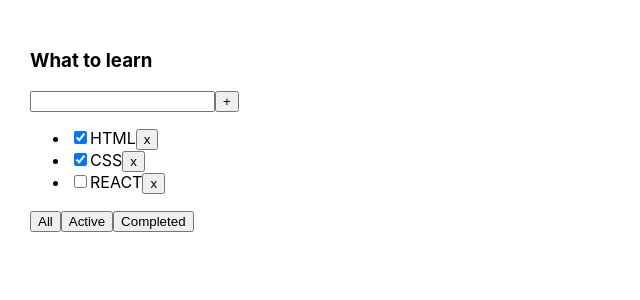
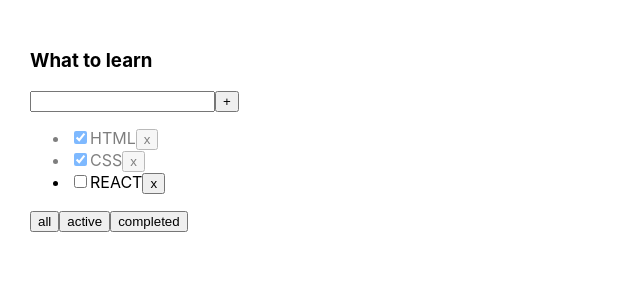
Before and after one commit to Pavelnagai/todolist, a React (Create React App) app: page / in a window 1280 px wide. Shown: the top 300 px of the page, without its empty margins (0-640 px from the left). Built offline with nearby package versions, Linux system fonts and the light colour scheme.

Commit message:
refactoring

```diff
--- a/src/App.css
+++ b/src/App.css
@@ -6,3 +6,13 @@
 .App > div {
   margin-right: 50px;
 }
+.is-done {
+  opacity: 0.5;
+}
+.active-filter {
+  background-color: aquamarine;
+}
+.error {
+  outline: none;
+  border: 2px solid red;
+}
--- a/src/App.tsx
+++ b/src/App.tsx
@@ -29,7 +29,10 @@ function App() {
         }
         setTasks([...tasks, newTask])
     }
-
+    const changeTaskStatus = (tasksID: string, isDone: boolean) => {
+        const updatedTasks = tasks.map(t => t.id === tasksID ? {...t, isDone: isDone} : t)
+        setTasks(updatedTasks)
+    }
     let tasksForRender = tasks
     if (filter === "active") {
         tasksForRender = tasks.filter(t => t.isDone === false)
@@ -48,6 +51,8 @@ function App() {
                 removeTask={removeTask}
                 changeFilter={changeFilter}
                 addTask={addTask}
+                changeTaskStatus={changeTaskStatus}
+                // filter={filter}
             />
 
         </div>
--- a/src/ToDoList.tsx
+++ b/src/ToDoList.tsx
@@ -1,4 +1,4 @@
-import React, {ChangeEvent,KeyboardEvent, useState} from 'react';
+import React, {ChangeEvent, KeyboardEvent, useState} from 'react';
 import {FilterValuesType, TaskType} from "./App";
 import {Button} from "./components/Button";
 
@@ -8,34 +8,52 @@ type PropsType = {
     removeTask: (taskID: string) => void
     changeFilter: (filter: FilterValuesType) => void
     addTask: (newTaskTitle: string) => void
+    changeTaskStatus: (taskID: string, isDone: boolean) => void
+    // filter: FilterValuesType
 }
 
 const TodoList = (props: PropsType) => {
     const [title, setTitle] = useState<string>("")
+    const [error, setError] = useState<boolean>(false)
     const addTask = () => {
-        props.addTask(title)
+        const trimmedTitle = title.trim()
+        if (trimmedTitle) {
+            props.addTask(trimmedTitle)
+        } else {
+            setError(true)
+        }
         setTitle('')
     }
-    const onChangeHandler = (e: ChangeEvent<HTMLInputElement>) => setTitle(e.currentTarget.value)
-    const onKeyPressHandler =(e: KeyboardEvent<HTMLInputElement>) => {
+    const onChangeHandler = (e: ChangeEvent<HTMLInputElement>) => {
+        setTitle(e.currentTarget.value)
+        setError(false)
+    }
+    const onKeyPressHandler = (e: KeyboardEvent<HTMLInputElement>) => {
         if (e.key === "Enter") {
             addTask()
-        }}
-    // const onClickAllHandler = () => props.changeFilter("all")
-    // const onClickActiveHandler = () => props.changeFilter("active")
-    // const onClickCompletedHandler = () => props.changeFilter("completed")
+        }
+    }
     const tsarButton = (value: FilterValuesType) => {
         props.changeFilter(value)
     }
+
     const tasksJSX = props.tasks.map(task => {
+        const changeStatus = (e: React.ChangeEvent<HTMLInputElement>) =>
+            props.changeTaskStatus(task.id, e.currentTarget.checked)
+        const removeTask = () => props.removeTask(task.id)
         return (
-            <li key={task.id}>
-                <input type="checkbox" checked={task.isDone}/>
+            <li key={task.id} className={task.isDone ? 'is-done' : ''}>
+                <input type="checkbox"
+                       checked={task.isDone}
+                       onChange={changeStatus}/>
                 <span>{task.title}</span>
-                <button onClick={() => props.removeTask(task.id)}>x</button>
+                <button onClick={removeTask}>x</button>
             </li>
         )
     })
+    const errorMessage = <div style={{color: 'red'}}>Title is required</div>
+    const errorClass = error ? 'error' : ''
+
     return (
         <div>
             <h3>{props.title}</h3>
@@ -44,19 +62,24 @@ const TodoList = (props: PropsType) => {
                     value={title}
                     onChange={onChangeHandler}
                     onKeyPress={onKeyPressHandler}
+                    className={errorClass}
                 />
                 <button onClick={addTask}>+</button>
+                {error && errorMessage}
             </div>
             <ul>
                 {tasksJSX}
             </ul>
             <div>
-                {/*<button onClick={() => {tsarButton('all')}}>All</button>*/}
-                {/*<button onClick={onClickActiveHandler}>Active</button>*/}
-                {/*<button onClick={onClickCompletedHandler}>Completed</button>*/}
-                <Button name={'All'} callback={()  => {tsarButton('all')}}/>
-                <Button name={'Active'} callback={()  => {tsarButton('active')}}/>
-                <Button name={'Completed'} callback={()  => {tsarButton('completed')}}/>
+                <Button filter={'all'} name={'all'} callback={() => {
+                    tsarButton('all')
+                }}/>
+                <Button filter={'active'} name={'active'} callback={() => {
+                    tsarButton('active')
+                }}/>
+                <Button filter={'completed'} name={'completed'} callback={() => {
+                    tsarButton('completed')
+                }}/>
             </div>
         </div>
     )
--- a/src/components/Button.tsx
+++ b/src/components/Button.tsx
@@ -1,12 +1,14 @@
 import React from "react";
+import {FilterValuesType} from "../App";
 
 export type ButtonPropsType = {
     name: string
     callback: () => void
+    filter: FilterValuesType
 }
 
 export function Button (props: ButtonPropsType) {
     return (
-        <button onClick={()=>{props.callback()}}>{props.name}</button>
+        <button className={props.filter} onClick={()=>{props.callback()}}>{props.name}</button>
     )
 }
```
